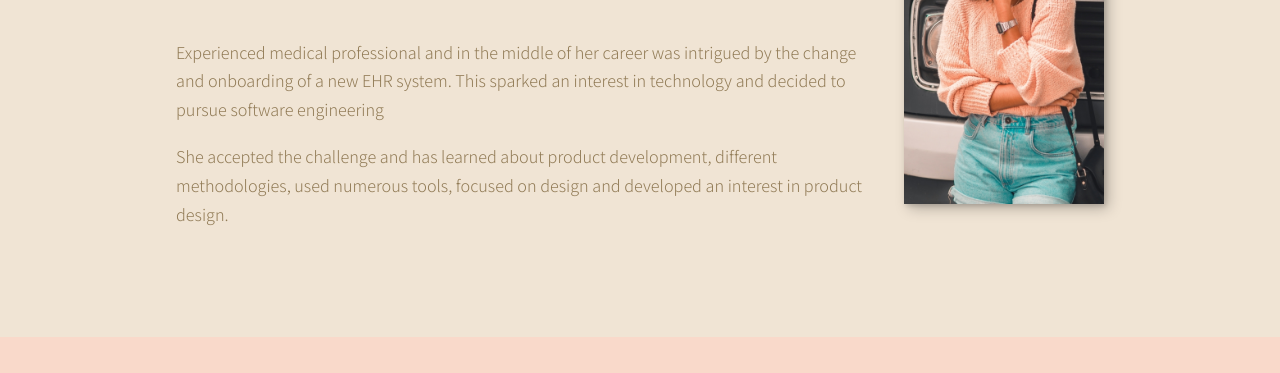
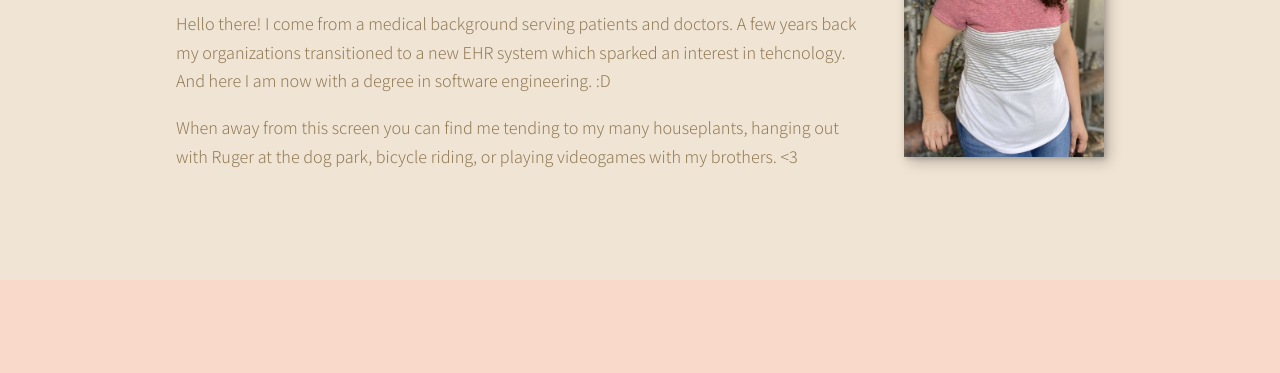
Before and after one commit to normajm/njmontejano, a website built with Vite: page index.html in a window 1280 px wide. Shown: the part 797-1170 px from the top of the page. Built offline with nearby package versions, Linux system fonts and the light colour scheme.

Commit message:
final for website test. test version.

```diff
--- a/index.html
+++ b/index.html
@@ -37,16 +37,17 @@
             <ul class="nav__list">
                 <li class="nav__item">
                     <a href="#home" class="nav__link">Home</a>
-                </li>
-                <li class="nav__item">
-                    <a href="#services" class="nav__link">My Services</a>
-                </li>
+
                 <li class="nav__item">
                     <a href="#about" class="nav__link">About me</a>
                 </li>
-                <li class="nav__item">
-                    <a href="#work" class="nav__link">My Work</a>
-                </li>
+                <!--</li>
+     <li class="nav__item">
+         <a href="#services" class="nav__link">My Services</a>
+     </li>
+     <li class="nav__item">
+         <a href="#work" class="nav__link">My Work</a>
+     </li>-->
             </ul>
         </nav>
 
@@ -89,7 +90,7 @@
         <a href="#work" class="btn">My Work</a>
 
     </section>
--->
+
 
     <!-- About me -->
     <section class="about-me" id="about">
@@ -98,11 +99,11 @@
 
         <div class="about-me__body">
             <!--If i add more text here I will have to adjust @media .about me in .css file -->
-            <p>Experienced medical professional and in the middle of her career was intrigued by the change and onboarding of a new EHR system. This sparked an interest in technology and decided to pursue software engineering</p>
-            <p>She accepted the challenge and has learned about product development, different methodologies, used numerous tools, focused on design and developed an interest in product design.  </p>
+            <p>Hello there! I come from a medical background serving patients and doctors. A few years back my organizations transitioned to a new EHR system which sparked an interest in tehcnology. And here I am now with a degree in software engineering. :D </p>
+            <p>When away from this screen you can find me tending to my many houseplants, hanging out with Ruger at the dog park, bicycle riding, or playing videogames with my brothers. <3  </p>
         </div>
 
-        <img src="img/dev-jane-02.jpg" alt="Jane leaning against a bus" class="about-me__img">
+        <img src="img/norma-01.jpg" alt="Jane leaning against a bus" class="about-me__img">
 
     </section>
 
--- a/style.css
+++ b/style.css
@@ -362,7 +362,6 @@ header {
 }
 
 .about-me {
-    display: none;
     max-width: 1000px;
     margin: 0 auto;
 }
@@ -373,7 +372,6 @@ header {
 
 @media (min-width: 600px) {
     .about-me {
-        display: none;
         display: grid;
         grid-template-columns: 1fr 200px; /* may have to change px  depending on image size i will use*/
         grid-template-areas:
```
Also changed, not shown: img/norma-01.jpg (added).
